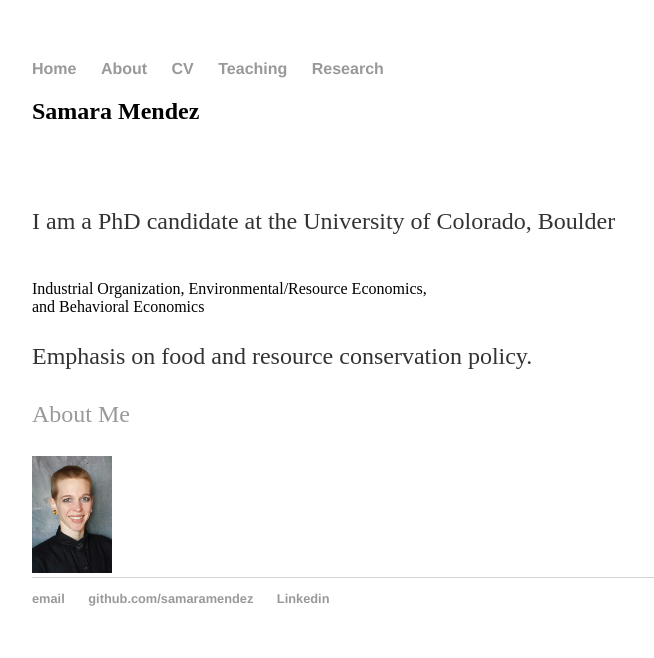
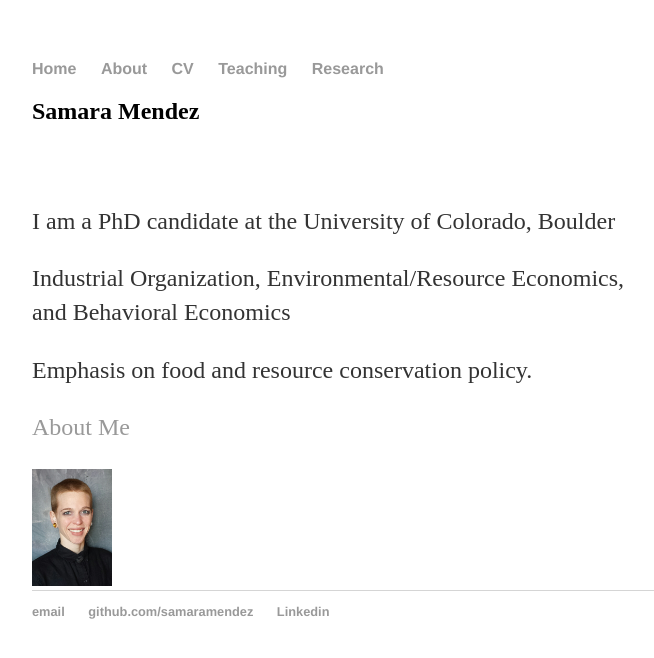
Before and after one commit to samaramendez/samaramendez.github.io, a Jekyll site: the page built from index.html, in a window 1280 px wide. Shown: the top 658 px of the page, without its empty margins (160-814 px from the left). Built offline with Jekyll 4.4.1, drawn with Linux system fonts in a browser that asks for light colours.

```diff
--- a/index.html
+++ b/index.html
@@ -7,7 +7,7 @@ title: Samara Mendez
 <div class="group">
     <div class="left"> <br><br>
 	<p>I am a PhD candidate at the University of Colorado, Boulder </p>
-	    <br> Industrial Organization, Environmental/Resource Economics, <br> and Behavioral Economics </p>
+	<p> Industrial Organization, Environmental/Resource Economics, <br> and Behavioral Economics </p>
 	<p>Emphasis on food and resource conservation policy. </p>
 	<p> <a href="/about">About Me</a></p>
     </div>
```
